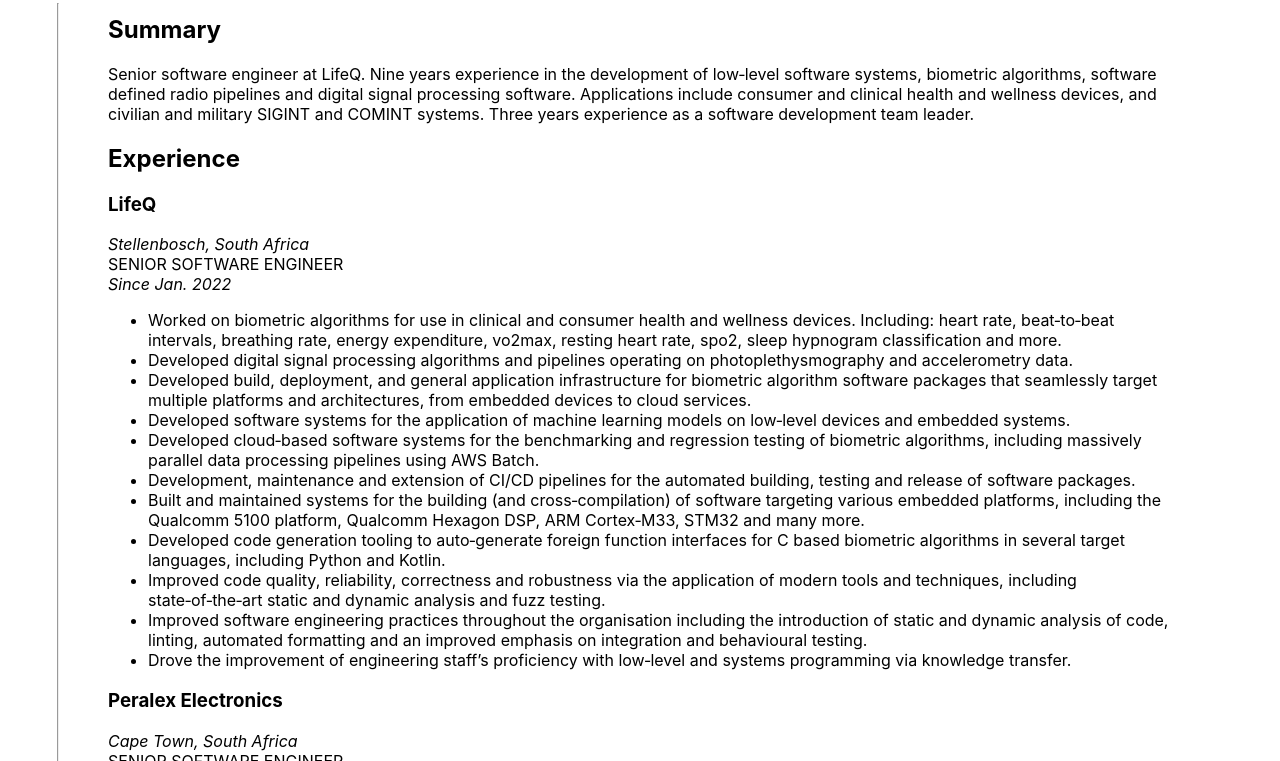
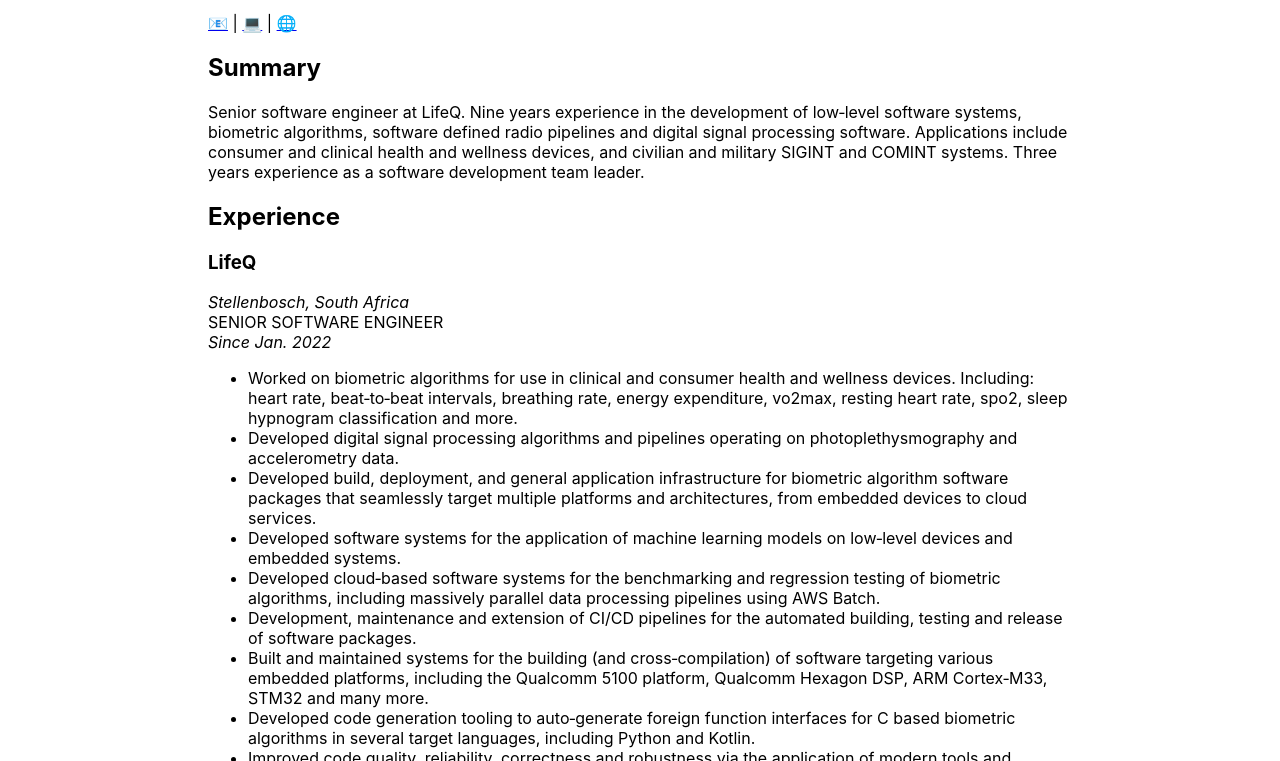
Before and after one commit to deforde/deforde.github.io, a plain HTML site: page resume.html in a window 1280 px wide. Shown: the part 213-974 px from the top of the page. Drawn offline with Linux system fonts and the light colour scheme.

Commit message:
tweak formatting

```diff
--- a/css/default.css
+++ b/css/default.css
@@ -5,8 +5,8 @@ html {
 }
 .container {
     display: grid;
-    grid-template-rows: 200px auto 100px;
-    grid-template-columns: 100px auto 100px;
+    grid-template-rows: 100px auto 100px;
+    grid-template-columns: 200px auto 200px;
     grid-template-areas:
         "hdr hdr hdr"
         ". content ."
@@ -22,6 +22,7 @@ html {
     grid-area: ftr;
 }
 .ftr_content {
+    text-align: right;
     position: relative;
     top: 50px;
 }
--- a/resume.html
+++ b/resume.html
@@ -8,7 +8,7 @@
   <div class="container">
     <body>
 
-      <div class="hdr">
+      <div class="content">
         <h1>Daniel Forde</h1>
 
         <p>
@@ -21,9 +21,7 @@
           | <a href="https://github.com/deforde">&#128187</a>
           | <a href="https://www.linkedin.com/in/d-forde">&#127760</a>
         </p>
-      </div>
 
-      <div class="content">
         <h2>Summary</h2>
 
         <p>
@@ -189,8 +187,6 @@
 
       </div>
 
-      <hr/>
-
       <div class="ftr">
         <p class="ftr_content">
           For a complete Curriculum Vitae, please contact me at:
```
